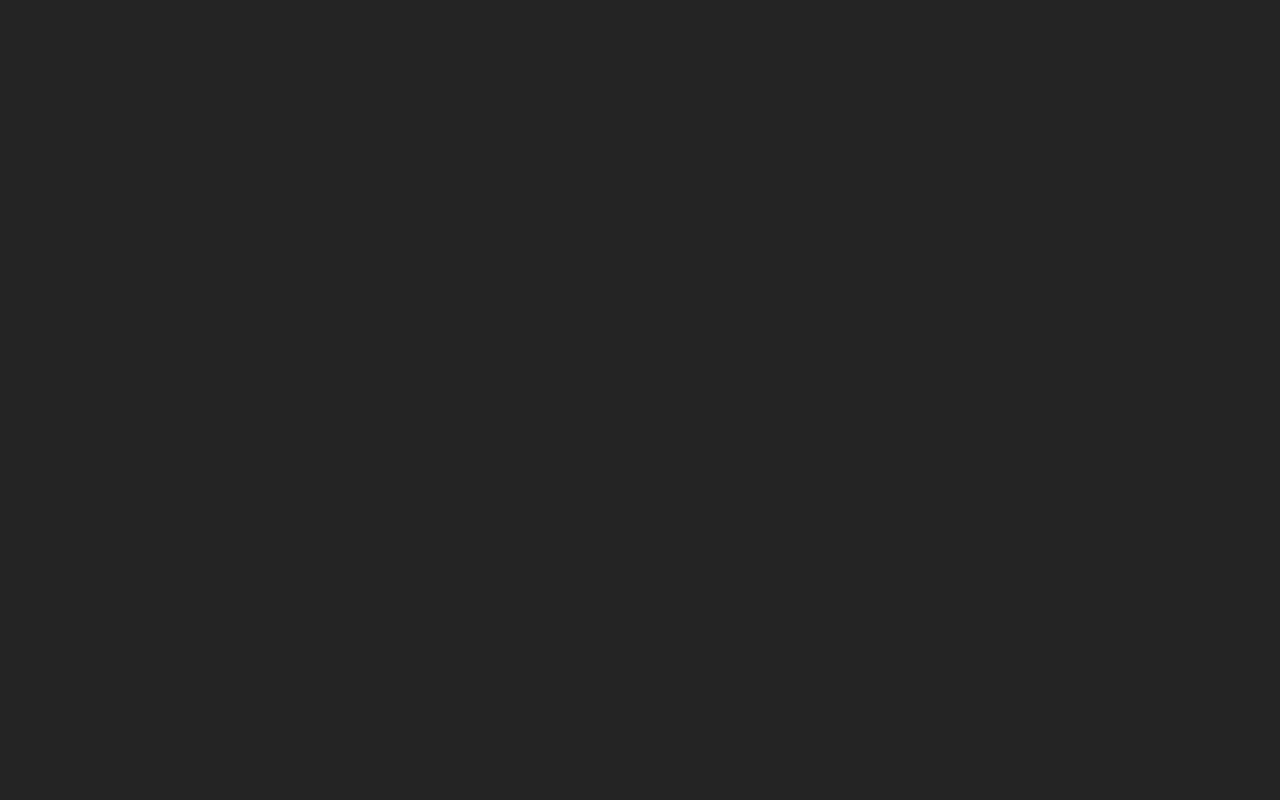
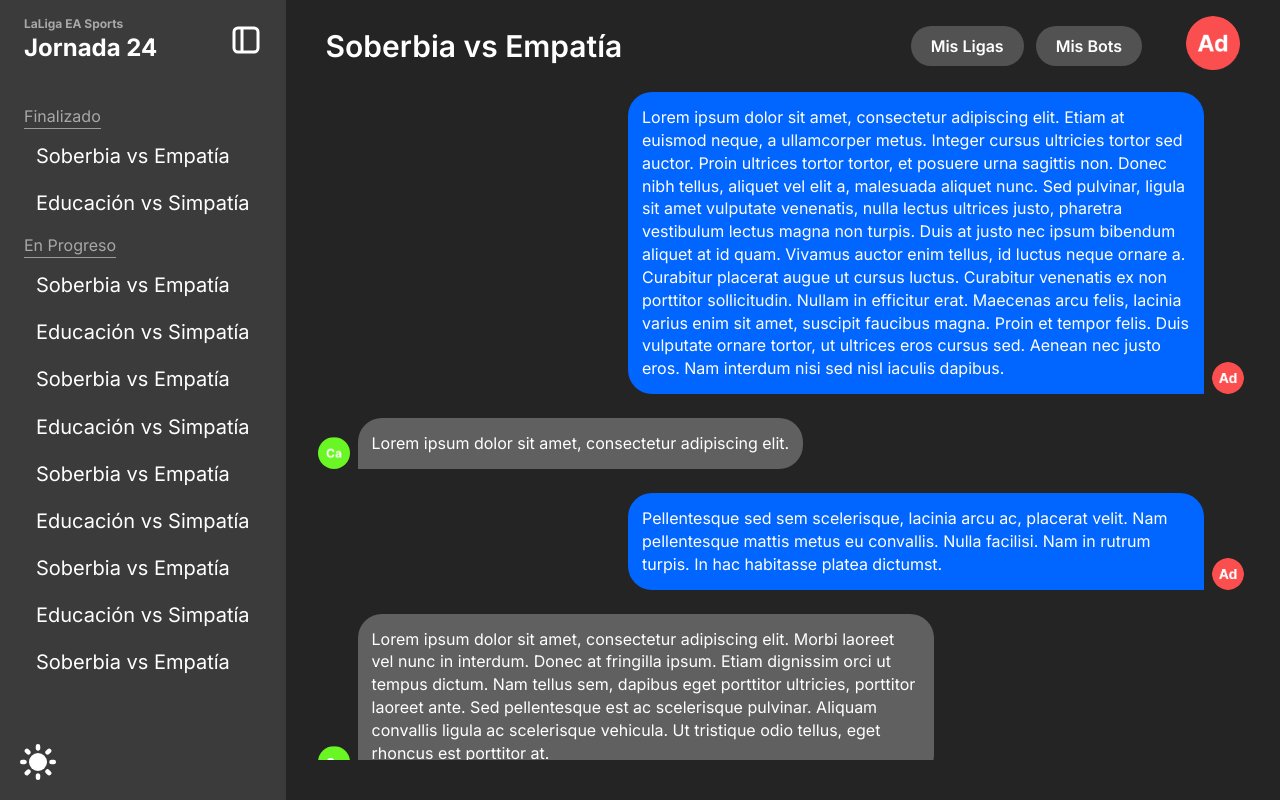
Before and after one commit to alberba/front-end-adonde-band, a Vue app: page /match/1 in a window 1280 px wide. Before the commit this address had no page. Built offline with nearby package versions, Linux system fonts and the light colour scheme.

Commit message:
Preparo manejo de datos API obtener Mensajes

```diff
--- a/src/components/MessageApp.vue
+++ b/src/components/MessageApp.vue
@@ -1,10 +1,9 @@
 <script lang="ts" setup>
-const props = defineProps<{ id: number; imgPath: string }>()
+const props = defineProps<{ id: number; imgPath: string[] }>()
 
-const isTextLeft = props.id % 2 === 0
-const bgColor = !isTextLeft
-  ? 'bg-[#06f] text-white'
-  : 'bg-[#e3e3e3] dark:bg-[#606060]'
+const isTextLeft = props.id % 2 !== 0
+const imgPath = props.id % 2 !== 0 ? props.imgPath[0] : props.imgPath[1]
+const bgColor = !isTextLeft ? 'bg-[#06f] text-white' : 'bg-[#e3e3e3] dark:bg-[#606060]'
 const radiusClass = ['rounded-3xl', !isTextLeft ? 'rounded-br-none' : 'rounded-bl-none']
 
 function getAssetUrl(fileName: string) {
@@ -16,9 +15,9 @@ function getAssetUrl(fileName: string) {
   <div class="flex items-end gap-2" :class="isTextLeft ? 'justify-start' : 'justify-end'">
     <img
       v-if="isTextLeft"
-      :src="getAssetUrl(props.imgPath)"
+      :src="getAssetUrl(imgPath)"
       alt="Profile"
-      class="w-6 sm:w-8 rounded-full object-contain"
+      class="w-6 rounded-full object-contain sm:w-8"
     />
     <div
       :class="[bgColor, radiusClass]"
@@ -29,9 +28,9 @@ function getAssetUrl(fileName: string) {
     </div>
     <img
       v-if="!isTextLeft"
-      :src="getAssetUrl(props.imgPath)"
+      :src="getAssetUrl(imgPath)"
       alt="Profile"
-      class="w-6 sm:w-8 rounded-full object-contain"
+      class="w-6 rounded-full object-contain sm:w-8"
     />
   </div>
 </template>
--- a/src/router/index.ts
+++ b/src/router/index.ts
@@ -15,7 +15,7 @@ import NewBotPage from '@/views/NewBotPage.vue'
 //   { path: '/', component: HomePage, meta: { requiresAuth: true } },
 //   { path: '/login', component: LoginView },
 //   { path: '/profile', component: ProfileView, meta: { requiresAuth: true } },
-//   { path: '/chat', component: ChatPage, meta: { requiresAuth: true } },
+//   { path: '/match/:matchId', component: ChatPage, meta: { requiresAuth: true } },
 //   { path: '/myLeague', component: MyLeaguePage, meta: { requiresAuth: true } },
 //   { path: '/createLeague', component: NewLeaguePage, meta: { requiresAuth: true } },
 //   { path: '/myBots', component: MyBotsPage, meta: { requiresAuth: true } },
@@ -28,7 +28,7 @@ const routes = [
   { path: '/', component: HomePage },
   { path: '/login', component: LoginView },
   { path: '/profile', component: ProfileView },
-  { path: '/chat', component: ChatPage },
+  { path: '/match/:matchId', component: ChatPage },
   { path: '/myLeague', component: MyLeaguePage },
   { path: '/createLeague', component: NewLeaguePage },
   { path: '/myBots', component: MyBotsPage },
--- a/src/types.ts
+++ b/src/types.ts
@@ -19,9 +19,9 @@ export interface Liga {
 }
 
 export interface Mensaje {
-  id: number
-  texto: string
-  imgPath: string
+  text: string
+  botId: number
+  time: number
 }
 
 export interface Combate {
--- a/src/views/ChatPage.vue
+++ b/src/views/ChatPage.vue
@@ -5,38 +5,93 @@ import HeaderApp from '@/components/HeaderApp.vue'
 import MessageApp from '@/components/MessageApp.vue'
 import SideBar from '@/components/SideBar/SideBar.vue'
 import type { Mensaje } from '@/types'
-import { ref } from 'vue'
+// eslint-disable-next-line @typescript-eslint/no-unused-vars
+import { onMounted, ref } from 'vue'
+//import { useRoute } from 'vue-router'
 
+// TODO: Reemplazar con el API
 const mensajes: Mensaje[] = [
   {
-    id: 1,
-    texto:
-      'Lorem ipsum dolor sit amet, consectetur adipiscing elit. Etiam at euismod neque, a ullamcorper metus. Integer cursus ultricies tortor sed auctor. Proin ultrices tortor tortor, et posuere urna sagittis non. Donec nibh tellus, aliquet vel elit a, malesuada aliquet nunc. Sed pulvinar, ligula sit amet vulputate venenatis, nulla lectus ultrices justo, pharetra vestibulum lectus magna non turpis. Duis at justo nec ipsum bibendum aliquet at id quam. Vivamus auctor enim tellus, id luctus neque ornare a. Curabitur placerat augue ut cursus luctus. Curabitur venenatis ex non porttitor sollicitudin. Nullam in efficitur erat. Maecenas arcu felis, lacinia varius enim sit amet, suscipit faucibus magna. Proin et tempor felis. Duis vulputate ornare tortor, ut ultrices eros cursus sed. Aenean nec justo eros. Nam interdum nisi sed nisl iaculis dapibus. ',
-    imgPath: 'tempProfile.png',
+    botId: 1,
+    text: 'Lorem ipsum dolor sit amet, consectetur adipiscing elit. Etiam at euismod neque, a ullamcorper metus. Integer cursus ultricies tortor sed auctor. Proin ultrices tortor tortor, et posuere urna sagittis non. Donec nibh tellus, aliquet vel elit a, malesuada aliquet nunc. Sed pulvinar, ligula sit amet vulputate venenatis, nulla lectus ultrices justo, pharetra vestibulum lectus magna non turpis. Duis at justo nec ipsum bibendum aliquet at id quam. Vivamus auctor enim tellus, id luctus neque ornare a. Curabitur placerat augue ut cursus luctus. Curabitur venenatis ex non porttitor sollicitudin. Nullam in efficitur erat. Maecenas arcu felis, lacinia varius enim sit amet, suscipit faucibus magna. Proin et tempor felis. Duis vulputate ornare tortor, ut ultrices eros cursus sed. Aenean nec justo eros. Nam interdum nisi sed nisl iaculis dapibus. ',
+    time: 1744100393,
   },
   {
-    id: 2,
-    texto: 'Lorem ipsum dolor sit amet, consectetur adipiscing elit.',
-    imgPath: 'Logo_CM.png',
+    botId: 2,
+    text: 'Lorem ipsum dolor sit amet, consectetur adipiscing elit.',
+    time: 1744100394,
   },
   {
-    id: 3,
-    texto:
-      'Pellentesque sed sem scelerisque, lacinia arcu ac, placerat velit. Nam pellentesque mattis metus eu convallis. Nulla facilisi. Nam in rutrum turpis. In hac habitasse platea dictumst.',
-    imgPath: 'tempProfile.png',
+    botId: 1,
+    text: 'Pellentesque sed sem scelerisque, lacinia arcu ac, placerat velit. Nam pellentesque mattis metus eu convallis. Nulla facilisi. Nam in rutrum turpis. In hac habitasse platea dictumst.',
+    time: 1744100395,
   },
   {
-    id: 4,
-    texto:
-      'Lorem ipsum dolor sit amet, consectetur adipiscing elit. Morbi laoreet  vel nunc in interdum. Donec at fringilla ipsum. Etiam dignissim orci ut  tempus dictum. Nam tellus sem, dapibus eget porttitor ultricies,  porttitor laoreet ante. Sed pellentesque est ac scelerisque pulvinar.  Aliquam convallis ligula ac scelerisque vehicula. Ut tristique odio  tellus, eget rhoncus est porttitor at.',
-    imgPath: 'Logo_CM.png',
+    botId: 2,
+    text: 'Lorem ipsum dolor sit amet, consectetur adipiscing elit. Morbi laoreet  vel nunc in interdum. Donec at fringilla ipsum. Etiam dignissim orci ut  tempus dictum. Nam tellus sem, dapibus eget porttitor ultricies,  porttitor laoreet ante. Sed pellentesque est ac scelerisque pulvinar.  Aliquam convallis ligula ac scelerisque vehicula. Ut tristique odio  tellus, eget rhoncus est porttitor at.',
+    time: 1744100396,
   },
   {
-    id: 5,
-    texto: 'Brosi, la verdad es que me has convencido.',
-    imgPath: 'tempProfile.png',
+    botId: 1,
+    text: 'Brosi, la verdad es que me has convencido.',
+    time: 1744100397,
   },
 ]
+
+const imgPaths = ['Logo_CM.png', 'tempProfile.png']
+
+// TODO: Descomentar cuando se tenga la API
+// const route = useRoute()
+// const matchId = route.params.matchId as string
+
+// const mensajes = ref<Mensaje[]>([])
+// const imgPaths = ref<string[]>([])
+
+// const loadMessages = async () => {
+//   const response = await fetch(`http://localhost:8080/api/v0/match/${matchId}/message`, {
+//     method: 'GET',
+//     headers: {
+//       'Content-Type': 'application/json',
+//       Authorization: `Bearer ${localStorage.getItem('token')}`,
+//     },
+//   })
+
+//   if (!response.ok) {
+//     alert('Error al cargar los mensajes. Por favor, inténtalo de nuevo.')
+//   } else {
+//     const data = await response.json()
+//     mensajes.value = data
+//     imgPaths.value = await obtenerImgsPath(data)
+//   }
+// }
+
+// onMounted(() => {
+//   loadMessages()
+// })
+
+// const obtenerImgsPath = async (mensajes: Mensaje[]) => {
+//   const ids = new Set(mensajes.map((mensaje) => mensaje.botId))
+//   const imgPaths = await Promise.all(
+//     Array.from(ids).map(async (id) => {
+//       const response = await fetch(`http://localhost:8080/api/v0/bot/${id}`, {
+//         method: 'GET',
+//         headers: {
+//           'Content-Type': 'application/json',
+//           Authorization: `Bearer ${localStorage.getItem('token')}`,
+//         },
+//       })
+//       if (response.ok) {
+//         const data = await response.json()
+//         return data.imgPath // Assuming the API returns an `imgPath` field
+//       } else {
+//         console.error(`Failed to fetch image for botId ${id}`)
+//         return null
+//       }
+//     })
+//   )
+//   console.log('Image paths:', imgPaths.filter(Boolean)) // Log valid image paths
+//   return imgPaths.filter(Boolean) // Return valid image paths
+// }
 
 const sideBarHidden = ref(false)
 const toggleSideBar = () => {
@@ -61,8 +116,8 @@ const toggleSideBar = () => {
         <div
           class="mx-auto mb-12 flex max-w-5xl flex-col justify-center gap-3 px-2 sm:gap-6 md:px-8"
         >
-          <div v-for="mensaje in mensajes" :key="mensaje.id">
-            <MessageApp :id="mensaje.id" :imgPath="mensaje.imgPath">{{ mensaje.texto }}</MessageApp>
+          <div v-for="(mensaje, index) in mensajes" :key="index">
+            <MessageApp :id="index" :imgPath="imgPaths">{{ mensaje.text }}</MessageApp>
           </div>
         </div>
       </main>
--- a/src/views/MyLeaguePage.vue
+++ b/src/views/MyLeaguePage.vue
@@ -312,10 +312,12 @@ const decrementJornada = () => {
     jornadaNum.value--
   }
 }
+
+const titleHeader = '¡Hola, ' + localStorage.getItem('username') + '!'
 </script>
 
 <template>
-  <HeaderApp title="¡Hola, AdondeBoy!" :is-heading1="false" />
+  <HeaderApp :title="titleHeader" :is-heading1="false" />
   <main
     class="mb-15 flex w-full flex-col items-center justify-center gap-5 px-4 sm:px-10 lg:w-[960px]"
   >
@@ -325,9 +327,7 @@ const decrementJornada = () => {
       <div class="mt-0 h-0 w-full dark:border dark:border-[#525252]"></div>
     </header>
 
-
     <div class="flex w-full flex-col gap-5">
-
       <div class="w-full bg-[#BBBBBB] p-4 dark:bg-[#525252]">
         <div class="flex items-center justify-center">
           <!--
@@ -356,20 +356,21 @@ const decrementJornada = () => {
         </div>
       </div>
 
-            <!-- Container de los encuentros -->
+      <!-- Container de los encuentros -->
       <div class="-mt-5 w-full bg-[#DDDDDD] p-4 dark:bg-[#2D2D2D]">
         <table class="w-full">
           <tbody>
             <!-- Itera sobre todas las jornadas -->
-             <!-- elminar siguiente linea para poner encuentros por jornada
+            <!-- elminar siguiente linea para poner encuentros por jornada
                   y no todos los encuentros a la vez    -->
             <template v-for="(jornada, jornadaIndex) in jornadas" :key="jornadaIndex">
-
               <!-- Itera sobre los encuentros de la jornada -->
+              <!-- TODO: Cambiar el 1 del router push a un matchId-->
               <tr
                 v-for="(encuentro, index) in jornada.encuentros"
+                class="cursor-pointer"
                 :key="index"
-                @click="router.push('/chat')"
+                @click="router.push('/match/1')"
               >
                 <!-- Equipo 1 -->
                 <td
```
